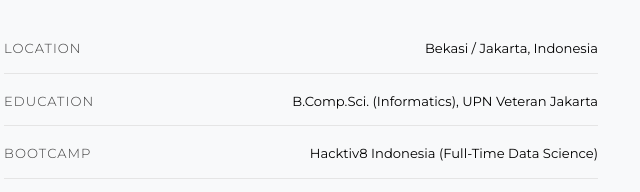
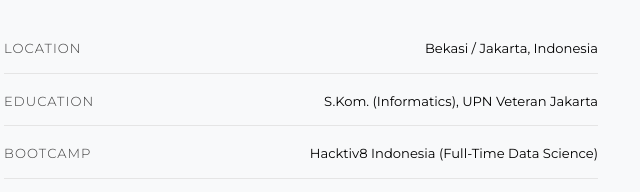
Before and after one commit to mnabilp/mnabilp.github.io, a plain HTML site: page index.html in a window 1280 px wide. Shown: the part 1403-1595 px from the top of the page, 60-700 px from the left. Drawn offline with Linux system fonts and the light colour scheme.

Commit message:
Update index.html

```diff
--- a/index.html
+++ b/index.html
@@ -630,7 +630,7 @@
         </div>
         <div class="spec-item">
           <span class="spec-label">Education</span>
-          <span class="spec-value">B.Comp.Sci. (Informatics), UPN Veteran Jakarta</span>
+          <span class="spec-value">S.Kom. (Informatics), UPN Veteran Jakarta</span>
         </div>
         <div class="spec-item">
           <span class="spec-label">Bootcamp</span>
```
